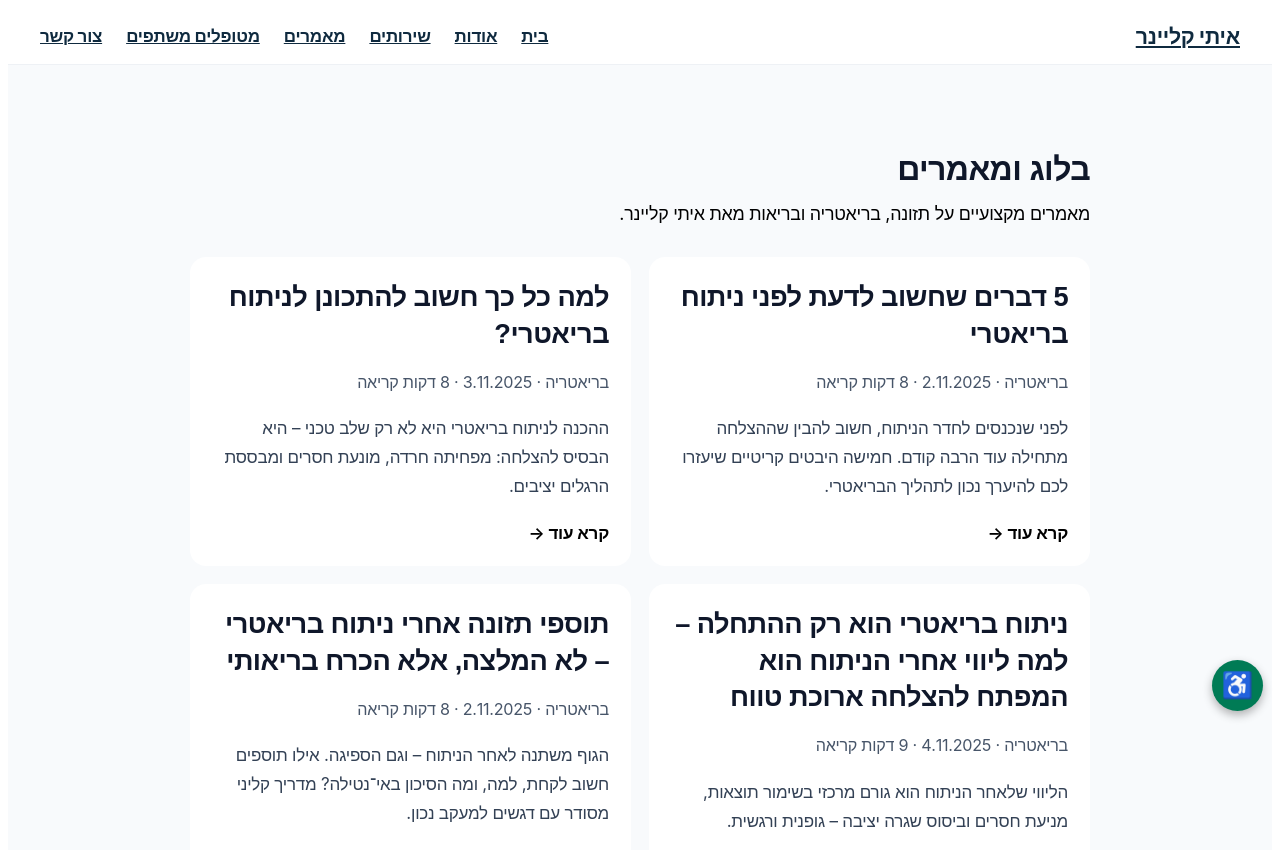
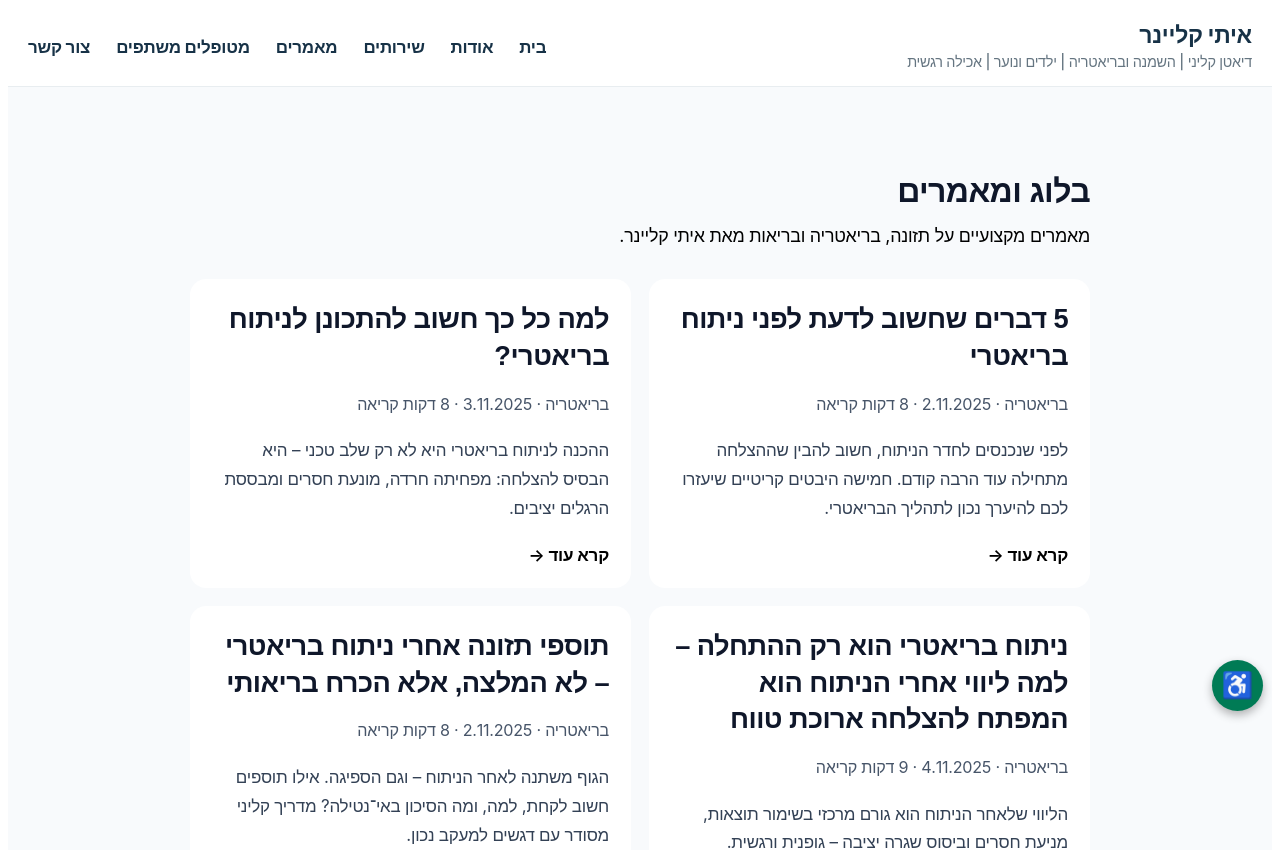
Before and after one commit to klainer1989/itay_website, a Next.js app: page /blog in a window 1280 px wide. Shown: the top 850 px of the page. Built offline with nearby package versions, Linux system fonts and the light colour scheme.

Commit message:
improve navbar design

```diff
--- a/src/components/Navbar.tsx
+++ b/src/components/Navbar.tsx
@@ -1,4 +1,5 @@
 "use client";
+
 import Link from "next/link";
 import { useState } from "react";
 import styles from "./navbar.module.css";
@@ -18,36 +19,53 @@ export default function Navbar() {
   return (
     <header className={styles.header} dir="rtl">
       <div className={styles.inner}>
-        <Link href="/" className={styles.logo}>איתי קליינר</Link>
 
+        {/* מותג */}
+        <Link href="/" className={styles.brand}>
+          <span className={styles.brandName}>איתי קליינר</span>
+
+          <span className={styles.brandTagline}>
+            דיאטן קליני | השמנה ובריאטריה | ילדים ונוער | אכילה רגשית
+          </span>
+        </Link>
+
+        {/* תפריט מחשב */}
         <nav className={styles.navDesktop} aria-label="ניווט ראשי">
-          {links.map((l) => (
-            <Link key={l.href} href={l.href} className={styles.navLink}>
-              {l.label}
+          {links.map((link) => (
+            <Link
+              key={link.href}
+              href={link.href}
+              className={styles.navLink}
+            >
+              {link.label}
             </Link>
           ))}
         </nav>
 
+        {/* כפתור תפריט במובייל */}
         <button
+          type="button"
           className={styles.burger}
-          aria-label="פתח תפריט"
+          aria-label={open ? "סגור תפריט" : "פתח תפריט"}
           aria-expanded={open}
-          onClick={() => setOpen((v) => !v)}
+          onClick={() => setOpen((value) => !value)}
         >
           ☰
         </button>
+
       </div>
 
+      {/* תפריט מובייל */}
       {open && (
         <nav className={styles.navMobile} aria-label="תפריט נייד">
-          {links.map((l) => (
+          {links.map((link) => (
             <Link
-              key={l.href}
-              href={l.href}
+              key={link.href}
+              href={link.href}
               className={styles.mobileLink}
               onClick={() => setOpen(false)}
             >
-              {l.label}
+              {link.label}
             </Link>
           ))}
         </nav>
--- a/src/components/Navigation.module.css
+++ b/src/components/Navigation.module.css
@@ -1,76 +1,113 @@
-/* מעטפת */
 .header {
   position: sticky;
   top: 0;
   z-index: 50;
-  background: #ffffff;
-  border-bottom: 1px solid #eef2f7;
+  background: red !important;
+  border-bottom: 1px solid #e8edf0;
 }
+
 .inner {
-  max-width: 1180px;
+max-width: 1240px;
 margin: 0 auto;
-  padding: 14px 18px;
+padding: 14px 20px;
 display: flex;
 align-items: center;
-  gap: 16px;
+justify-content: space-between;
+gap: 32px;
 }
 
-/* מותג */
 .brand {
-  font-weight: 800;
-  font-size: 1.25rem;
-  text-decoration: none;
-  color: #0f172a;
+display: flex;
+flex-direction: column;
+align-items: flex-start;
+gap: 4px;
+text-decoration: none !important;
+color: #173247;
+flex-shrink: 0;
 }
 
-/* כפתור המבורגר (מובייל) */
+.brandName {
+display: block;
+font-size: 1.35rem;
+font-weight: 800;
+line-height: 1.15;
+color: #173247;
+text-decoration: none !important;
+}
+
+.brandTagline {
+display: block;
+font-size: 0.78rem;
+font-weight: 500;
+line-height: 1.35;
+color: #657581;
+white-space: nowrap;
+text-decoration: none !important;
+}
+
+.navDesktop {
+display: none;
+align-items: center;
+gap: 26px;
+}
+
+.navLink {
+color: #173247;
+font-weight: 700;
+text-decoration: none !important;
+}
+
+.navLink:hover {
+color: #4a7d3a;
+}
+
 .burger {
-  margin-inline-start: auto;
-  width: 42px;
-  height: 42px;
-  display: grid;
-  place-items: center;
-  gap: 4px;
-  border: 1px solid #cbd5e1;
+font-size: 22px;
+background: #173247;
+color: white;
+border: none;
 border-radius: 10px;
-  background: #fff;
+padding: 7px 11px;
 cursor: pointer;
 }
-.burger span {
-  display: block;
-  width: 18px;
-  height: 2px;
-  background: #0f172a;
+
+.navMobile {
+display: grid;
+gap: 8px;
+padding: 10px 16px 16px;
+border-top: 1px solid #e8edf0;
+background: white;
 }
-@media (min-width: 992px) { .burger { display: none; } }
 
-/* נביגציה */
-.nav { display: none; width: 100%; }
-.open { display: block; }
+.mobileLink {
+padding: 11px 10px;
+border-radius: 10px;
+background: #f7faf8;
+color: #173247;
+font-weight: 700;
+text-decoration: none !important;
+}
 
-.list {
-  list-style: none;
-  padding: 10px 0 0;
-  margin: 0;
-  display: grid;
-  gap: 10px;
+@media (max-width: 899px) {
+.brandTagline {
+display: none;
 }
-.item { position: relative; }
-.link {
-  font-weight: 700;
-  text-decoration: none;
-  color: #0b2545;
-  padding: 10px 12px;
-  border-radius: 10px;
-  display: inline-flex;
-  align-items: center;
+
+.brandName {
+font-size: 1.2rem;
 }
-.link:hover { background: #f3f6fb; }
+}
 
-/* דסקטופ */
-@media (min-width: 992px) {
-  .nav { display: block; width: auto; margin-inline-start: auto; }
-  .list { display: flex; align-items: center; gap: 8px; padding: 0; }
-  .link { padding: 10px 8px; border: none; background: transparent; }
-  .link:hover { background: #f5f7fb; }
+@media (min-width: 900px) {
+.navDesktop {
+display: flex;
 }
+
+.burger {
+display: none;
+}
+
+.navMobile {
+display: none;
+}
+}
--- a/src/components/navbar.module.css
+++ b/src/components/navbar.module.css
@@ -2,63 +2,119 @@
   position: sticky;
   top: 0;
   z-index: 50;
-  background: #ffffffcc;
-  backdrop-filter: blur(8px);
-  border-bottom: 1px solid #eef1f5;
+  background: rgba(255, 255, 255, 0.96);
+  backdrop-filter: blur(10px);
+  border-bottom: 1px solid #e8edf0;
 }
 
 .inner {
-  max-width: 1200px;
+  max-width: 1240px;
   margin: 0 auto;
-  padding: 10px 16px;
+  padding: 14px 20px;
   display: flex;
   align-items: center;
   justify-content: space-between;
+  gap: 32px;
 }
 
-.logo {
+.brand {
+  display: flex;
+  flex-direction: column;
+  align-items: flex-start;
+  gap: 4px;
+  text-decoration: none !important;
+  color: #173247;
+  flex-shrink: 0;
+}
+
+.brandName {
+  display: block;
+  font-size: 1.35rem;
   font-weight: 800;
-  font-size: 1.25rem;
-  color: #0f2a3f;
+  line-height: 1.15;
+  color: #173247;
+}
+
+.brandTagline {
+  display: block;
+  font-size: 0.85rem;
+  font-weight: 500;
+  line-height: 1.35;
+  color: #657581;
+  white-space: nowrap;
 }
 
 .navDesktop {
   display: none;
-  gap: 24px;
+  align-items: center;
+  gap: 26px;
 }
+
 .navLink {
-  color: #0f2a3f;
+  color: #173247;
   font-weight: 700;
+  text-decoration: none !important;
 }
-.navLink:hover { color: #145b8a; }
+
+.navLink:hover {
+  color: #4a7d3a;
+}
 
 .burger {
   font-size: 22px;
-  background: #0f2a3f;
+  background: #173247;
   color: #fff;
+  border: none;
   border-radius: 10px;
-  padding: 6px 10px;
+  padding: 7px 11px;
+  cursor: pointer;
 }
 
-/* Mobile panel */
 .navMobile {
   display: grid;
   gap: 8px;
   padding: 10px 16px 16px;
-  border-top: 1px solid #eef1f5;
+  border-top: 1px solid #e8edf0;
   background: #fff;
 }
+
 .mobileLink {
-  padding: 10px 6px;
+  padding: 11px 10px;
   border-radius: 10px;
-  background: #f7fafc;
-  color: #0f2a3f;
+  background: #f7faf8;
+  color: #173247;
   font-weight: 700;
+  text-decoration: none !important;
 }
 
-/* ≥ 900px show desktop links */
+.mobileLink:hover {
+  background: #edf4ea;
+}
+
+@media (max-width: 899px) {
+  .inner {
+    padding: 11px 16px;
+  }
+
+  .brandName {
+    font-size: 1.2rem;
+  }
+
+  .brandTagline {
+    display: none;
+  }
+}
+
 @media (min-width: 900px) {
-  .navDesktop { display: flex; }
-  .burger { display: none; }
-  .navMobile { display: none; }
+  .navDesktop {
+    display: flex;
+  }
+
+  .burger {
+    display: none;
+  }
+
+  .navMobile {
+    display: none;
+  }
 }
```
Lines whose indentation alone changed are shown as unchanged.
